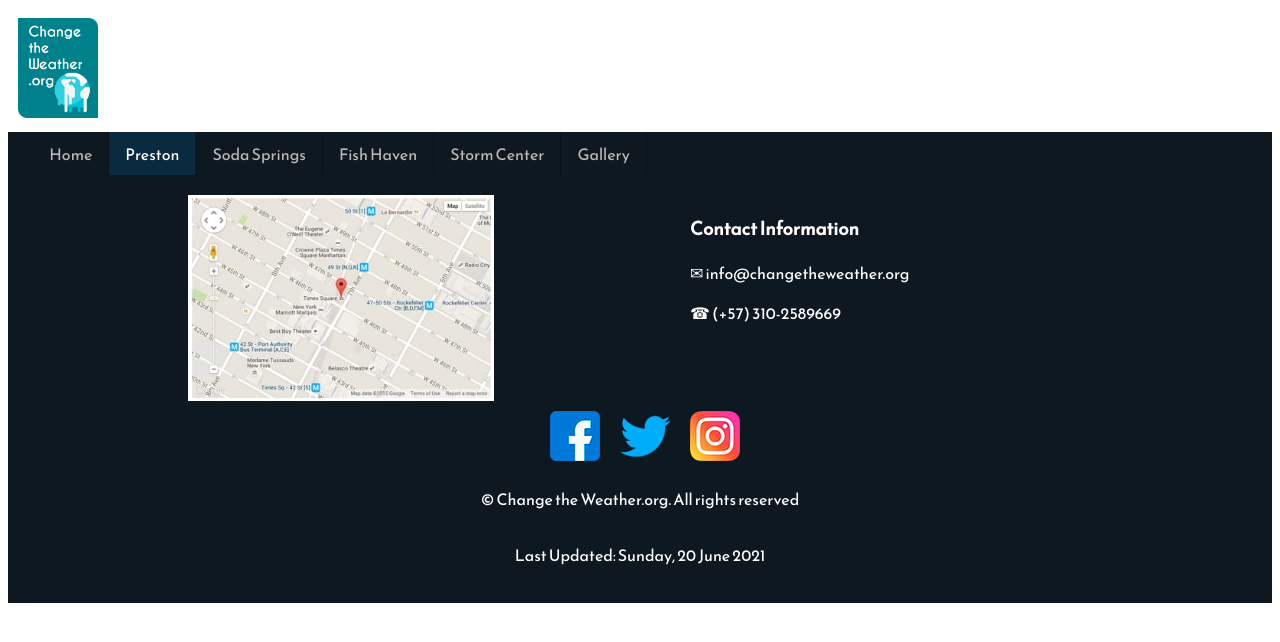
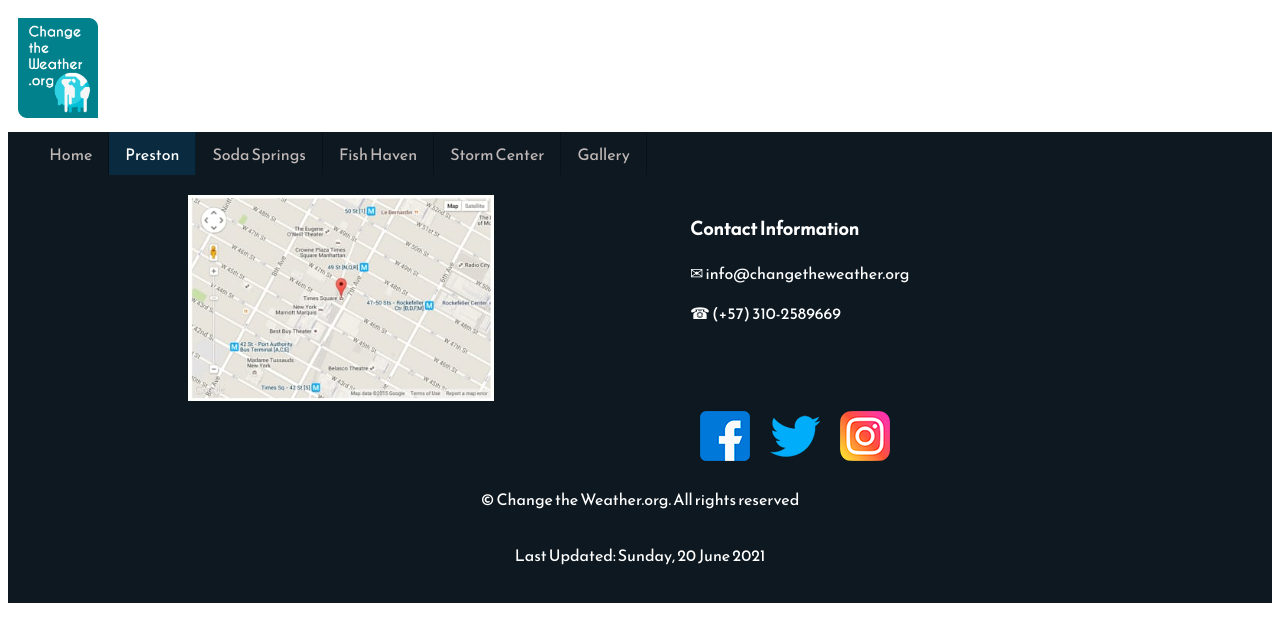
Before and after one commit to jolmateu/jolmateu.github.io, a plain HTML site: page weather/preston.html in a window 1280 px wide. Drawn offline with Linux system fonts and the light colour scheme.

Commit message:
Update social

```diff
--- a/weather/css/large.css
+++ b/weather/css/large.css
@@ -34,7 +34,7 @@
         grid-row: 2;
         width: 20%;
         display:-webkit-flex;
-        margin-left: -100px;
+        margin-left: 50px;
     }
 
     .copy, #lstupd{
```
